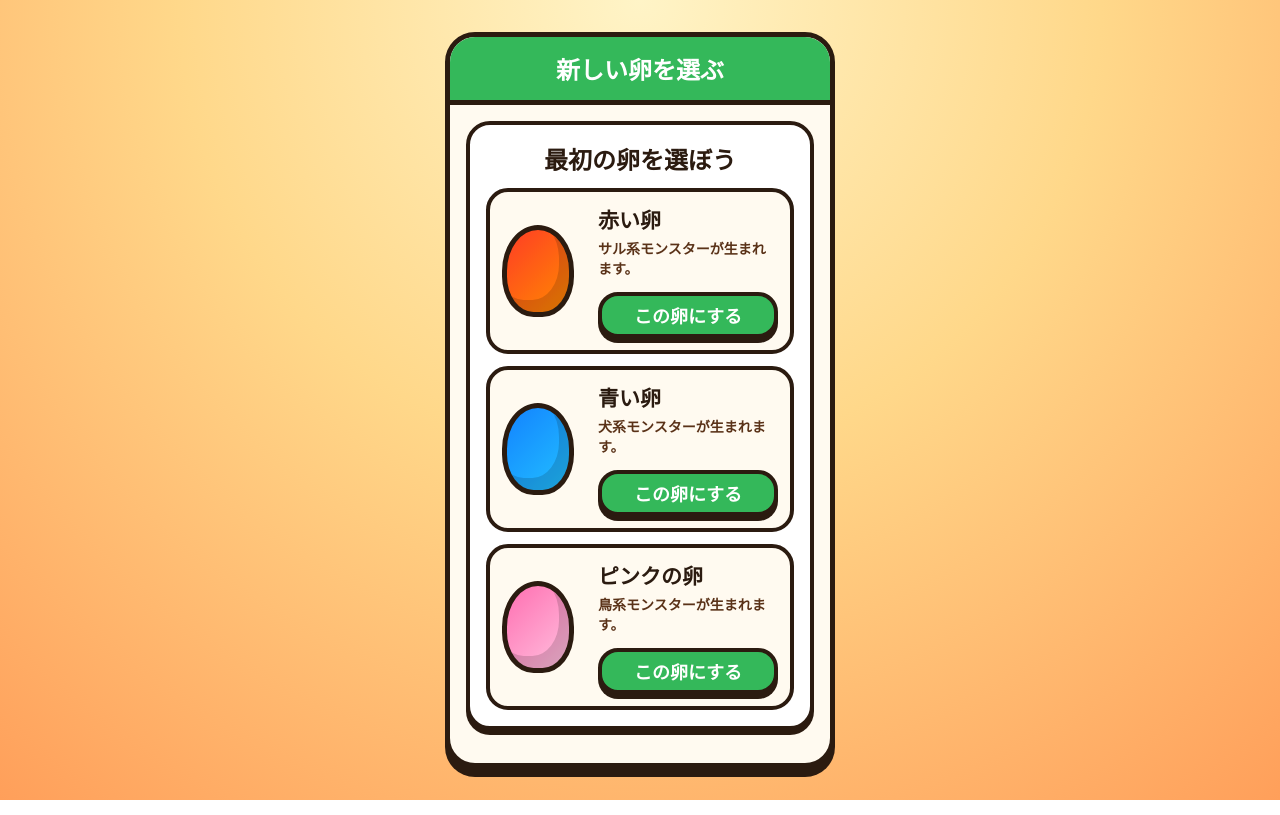
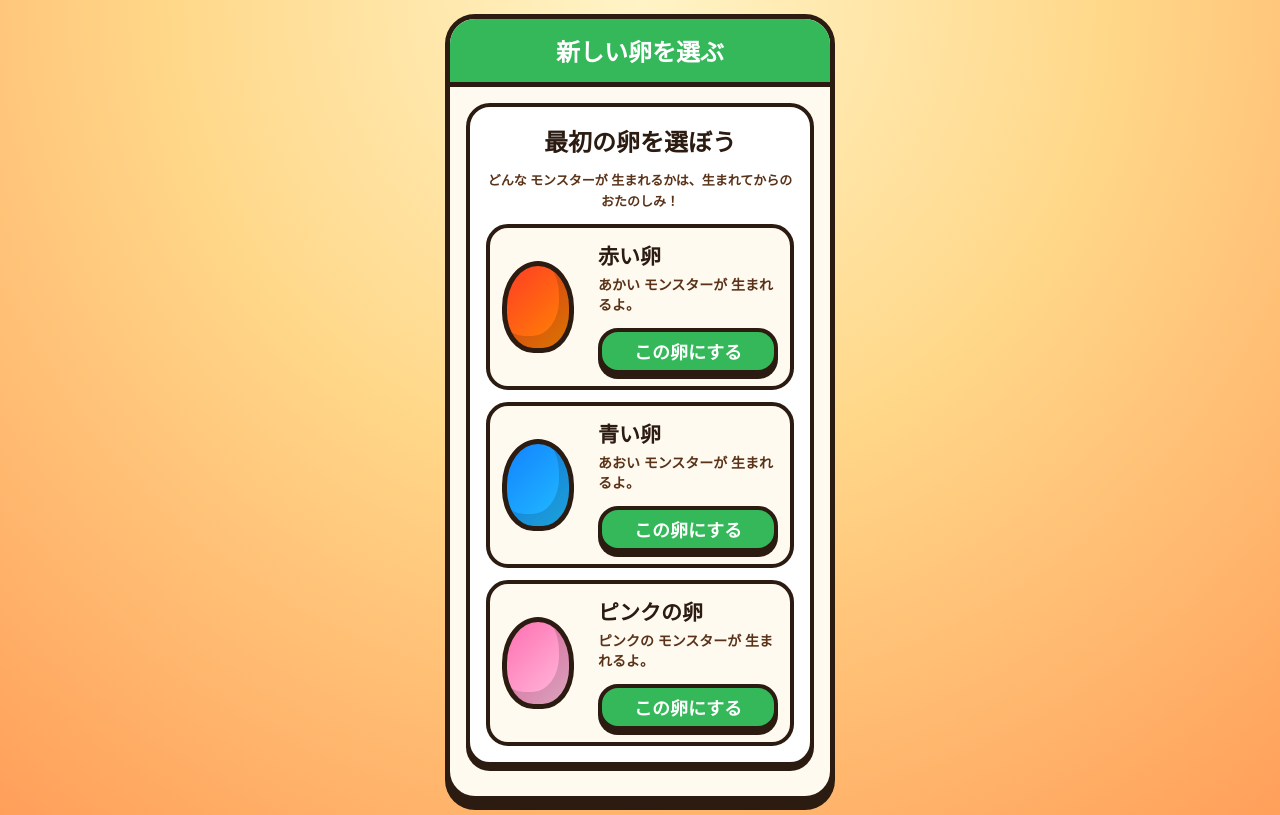
Before and after one commit to sowers-keita/sowers-monster, a Next.js app: page /egg-select in a window 1280 px wide. Built offline with nearby package versions, Linux system fonts and the light colour scheme.

Commit message:
Add files via upload

```diff
--- a/app/egg-select/page.tsx
+++ b/app/egg-select/page.tsx
@@ -15,25 +15,28 @@ export default function EggSelectPage() {
     <Phone title="新しい卵を選ぶ">
       <div className="card">
         <div className="title">最初の卵を選ぼう</div>
+        <div className="note">
+          どんな モンスターが 生まれるかは、生まれてからの おたのしみ！
+        </div>
 
         <EggCard
           color="red"
           title="赤い卵"
-          description="サル系モンスターが生まれます。"
+          description="あかい モンスターが 生まれるよ。"
           onClick={() => selectEgg("red")}
         />
 
         <EggCard
           color="blue"
           title="青い卵"
-          description="犬系モンスターが生まれます。"
+          description="あおい モンスターが 生まれるよ。"
           onClick={() => selectEgg("blue")}
         />
 
         <EggCard
           color="pink"
           title="ピンクの卵"
-          description="鳥系モンスターが生まれます。"
+          description="ピンクの モンスターが 生まれるよ。"
           onClick={() => selectEgg("pink")}
         />
       </div>
```
